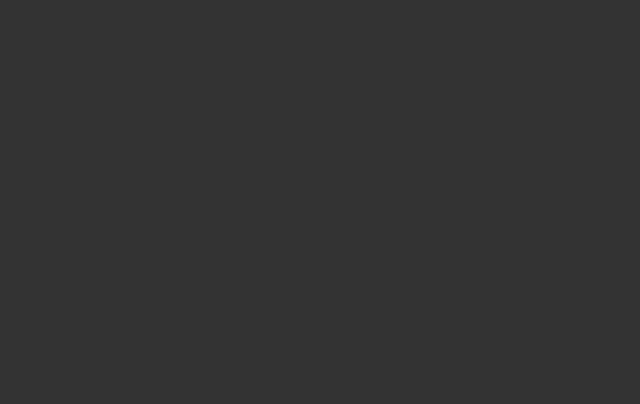
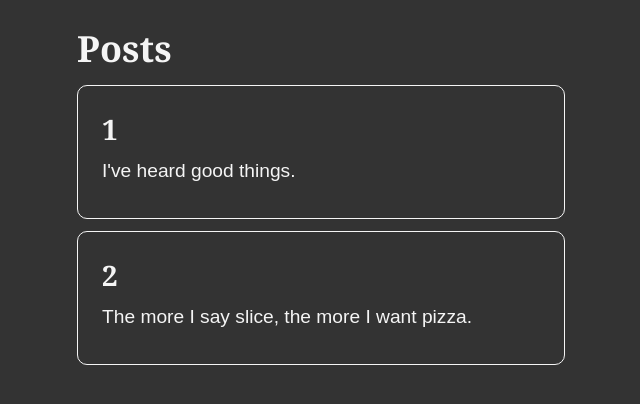
Before and after one commit to Drew-L-Nelson/Redux-Toolkit, a React (Create React App) app: page / in a window 1280 px wide. Shown: the top 404 px of the page, without its empty margins (313-953 px from the left). Built offline with nearby package versions, Linux system fonts and the light colour scheme.

Commit message:
PostsList done - 2 files modified, 1 added

```diff
--- a/src/App.js
+++ b/src/App.js
@@ -1,10 +1,11 @@
 import React from "react";
 import Counter from './features/counter/Counter';
+import PostsList from './features/posts/PostsList'
 
 export default function App() {
   return (
     <main className="App">
-
+      <PostsList />
     </main>
   );
 }
--- a/src/app/store.js
+++ b/src/app/store.js
@@ -1,8 +1,9 @@
 import { configureStore } from '@reduxjs/toolkit';
+import postsReducer from '../features/posts/postsSlice';
 
 export const store = configureStore({
   reducer: {
-
+    posts: postsReducer,
   }
 })
 
--- /dev/null
+++ b/src/features/posts/PostsList.js
@@ -0,0 +1,21 @@
+import { useSelector } from 'react-redux';
+
+const PostsList = () => {
+  const posts = useSelector(state => state.posts)
+
+  const renderedPosts = posts.map(post => (
+    <article>
+      <h3>{post.id}</h3>
+      <p>{post.content.substring(0, 100)}</p>
+    </article>
+  ))
+
+  return (
+    <section>
+      <h2>Posts</h2>
+      {renderedPosts}
+    </section>
+  )
+}
+
+export default PostsList;
```
